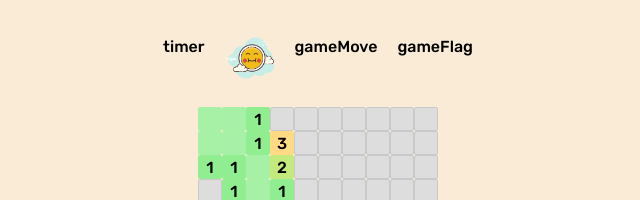
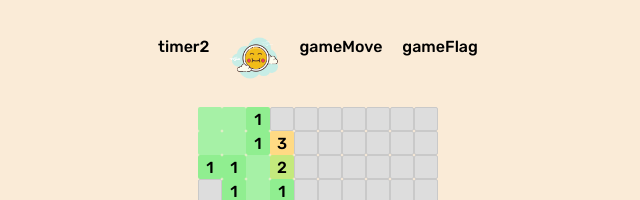
Before and after one commit to MaleryValery/RSS2023-q1, a website with bundled scripts: page minesweeper/src/index.html in a window 1280 px wide. Both pictures are taken after a click on the element 532 px from the left and 282 px from the top of the page. Shown: the part 163-363 px from the top of the page, 322-962 px from the left. Built offline with nearby package versions, Linux system fonts and the light colour scheme.

Commit message:
feat: add timer

```diff
--- a/minesweeper/src/sass/base/_base.scss
+++ b/minesweeper/src/sass/base/_base.scss
@@ -178,3 +178,8 @@ $widht-large: 700px;
 .active {
   color: red;
 }
+
+.timer::before{
+  content: 'timer';
+
+}
--- a/minesweeper/src/scripts/index.js
+++ b/minesweeper/src/scripts/index.js
@@ -87,7 +87,6 @@ levelBox.insertAdjacentElement('afterend', settingBox);
 
 const gameTimer = document.createElement('div');
 gameTimer.className = 'timer';
-gameTimer.innerHTML = 'timer';
 settingBox.insertAdjacentElement('beforeend', gameTimer);
 
 const gameIcon = document.createElement('div');
@@ -115,6 +114,7 @@ let boomArr;
 let emptysArr;
 // let mainArr;
 let randomArr;
+let timer;
 
 function init(sizeWidth = 10, sizeHeight = 10, booms = 10) {
   field.innerHTML = '';
@@ -125,7 +125,7 @@ function init(sizeWidth = 10, sizeHeight = 10, booms = 10) {
   emptysArr = new Array(lenghtEmptyArr).fill('empty');
   randomArr = boomArr.concat(emptysArr).sort(() => Math.random() - 0.5);
   move = 0;
-
+  isOver = '';
   qtyFlag = booms;
   console.log('arrLenght', arrLenght, sizeWidth, sizeHeight);
 
@@ -142,6 +142,7 @@ function init(sizeWidth = 10, sizeHeight = 10, booms = 10) {
     field.insertAdjacentElement('beforeend', cell);
 
     cell.addEventListener('click', () => {
+      setTimer(timer);
       move += 1;
       console.log(move);
       if (move === 1 && randomArr[cell.id] === 'boom') {
@@ -207,6 +208,21 @@ function pickFlag(cell, flags) {
     flags += 1;
   }
   if (isOver === 'lose' || isOver === 'win') return;
+}
+
+function setTimer() {
+  const gameTimer = document.querySelector('.timer');
+  if (timer) return;
+  let time = 0;
+  gameTimer.innerHTML = time;
+  timer = setInterval(() => {
+    time += 1;
+    gameTimer.innerHTML = time;
+  }, 1000);
+}
+
+function clearTimer(timer) {
+  clearInterval(timer);
 }
 
 function clickOpen(cell, arrCells = randomArr) {
@@ -280,7 +296,7 @@ function checkArea(id) {
       const newCell = document.getElementById(id + widthField + 1);
       clickOpen(newCell);
     }
-  }, 20);
+  }, 5);
 }
 
 function closeModal(e) {
@@ -303,3 +319,5 @@ levelBox.addEventListener('click', (e) => {
   e.preventDefault();
   changeSize(e);
 });
+
+export { timer, clearTimer};
--- a/minesweeper/src/scripts/showGameModal.js
+++ b/minesweeper/src/scripts/showGameModal.js
@@ -1,5 +1,9 @@
 /* eslint-disable no-param-reassign */
+// eslint-disable-next-line import/no-cycle
+import { clearTimer, timer } from './index.js';
+
 function showGameModal(gameStatus, arr, icon) {
+  clearTimer(timer);
   const body = document.querySelector('.body');
   const cells = document.querySelectorAll('.cell');
   if (gameStatus === 'loose') {
--- /dev/null
+++ b/minesweeper/src/scripts/timer.js
@@ -0,0 +1,4 @@
+import { timer } from './index.js';
+
+
+export { setTimer, clearTimer };
```
Also changed, not shown: minesweeper/src/sass/style.css, 1 other file.
